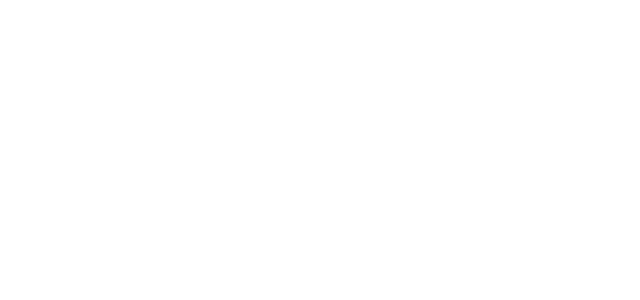
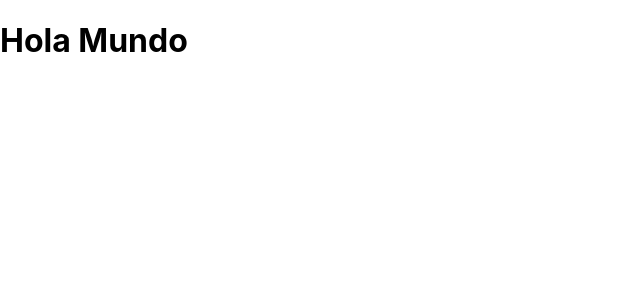
Before and after one commit to chacho47/ProyectoFinal, a React (Create React App) app: page / in a window 1280 px wide. Shown: the top 300 px of the page, without its empty margins (0-640 px from the left). Built offline with nearby package versions, Linux system fonts and the light colour scheme.

Commit message:
se borraron elementos innecesarios

```diff
--- a/src/App.js
+++ b/src/App.js
@@ -3,7 +3,7 @@ import React from 'react';
 function App() {
   return (
     <div>
-
+      <h1>Hola Mundo</h1>
     </div>
   );
 }
```
Also changed, not shown: src/App.css (added), src/logo.svg (deleted), 1 other file (tests, documents, lock files or other folders).
